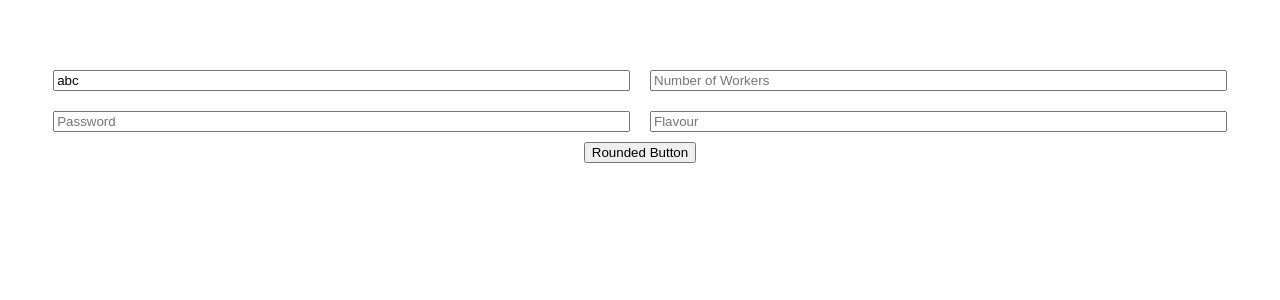
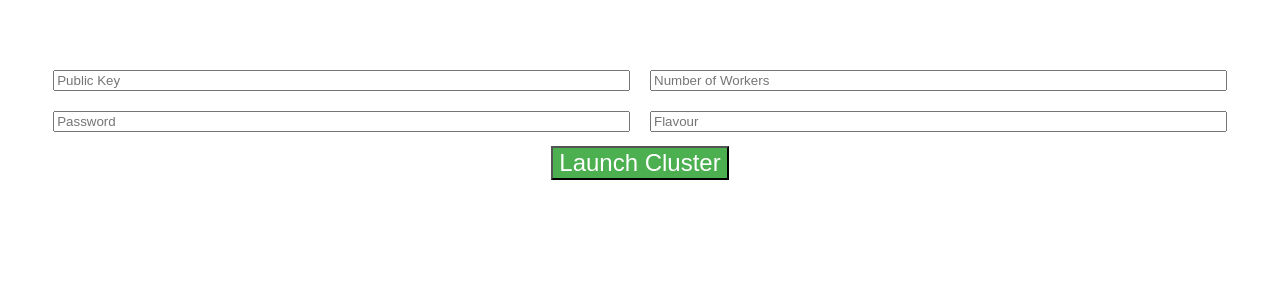
Before and after one commit to wtsi-hgi/cluster-launcher, a Vue app in the folder frontend/: page / in a window 1280 px wide. Shown: the top 300 px of the page. Built offline with nearby package versions, Linux system fonts and the light colour scheme.

Commit message:
Pushed frontend changes

```diff
--- a/frontend/package.json
+++ b/frontend/package.json
@@ -8,9 +8,9 @@
     "lint": "vue-cli-service lint"
   },
   "dependencies": {
+    "axios": "^0.21.0",
     "core-js": "^3.6.5",
-    "vue": "^2.6.11",
-    "vuetify": "^2.3.18"
+    "vue": "^2.6.11"
   },
   "devDependencies": {
     "@vue/cli-plugin-babel": "~4.5.0",
--- a/frontend/src/App.vue
+++ b/frontend/src/App.vue
@@ -1,24 +1,22 @@
 <template>
   <div id="app">
-    <input type="publicKey" v-model="pkey" placeholder="Public-Key">
+    <input type="publicKey" v-model="pkey" placeholder="Public Key">
     <input type="numOfWorkers" v-model="workers" placeholder="Number of Workers">
     <input type="pass" v-model="password" placeholder="Password">
     <input type="flavour" v-model="flavour" placeholder="Flavour">
-    <button rounded> Rounded Button </button>
+    <v-button :pubkey=this.pkey :workers=this.workers :password=this.password :flavor=this.flavour> Launch Cluster </v-button>
   </div>
 </template>
 
 <script>
-import Vue from 'vue'
-import Vuetify from 'vuetify';
-
-Vue.use(Vuetify);
-
+  import Button from './components/Button.vue'
   export default {
     name: 'App',
-  components: {},
+    components: {
+      'v-button': Button
+    },
     data: () => ({
-    pkey:     'abc',
+      pkey:     '',
       workers:  '',
       password: '',
       flavour:  ''
@@ -40,15 +38,16 @@ input[type=flavour] {
     margin: 10px;
   }
   input[type=publicKey] {
-  width:45%;
-  margin: 10px;
+    width: 45%;
+    margin:10px;
   }
   input[type=numOfWorkers] {
-  width:45%;
+    width: 45%;
     margin: 10px;
   }
   input[type=pass] {
-  width:45%;
+    width: 45%;
     margin: 10px;
   }
+
 </style>
--- /dev/null
+++ b/frontend/src/components/Button.vue
@@ -0,0 +1,38 @@
+<template>
+<button @click="onClick" class="Button">
+  <slot>Button</slot>
+</button>
+</template>
+
+<script>
+  import axios from 'axios'
+  export default {
+    props: {
+      pubkey: {required: true, type:String},
+      workers: {required: true, type:String},
+      password: {required: true, type:String},
+      flavor: {required: true, type:String}
+    },
+    methods: {
+      onClick: function() {
+        if (this.pubkey != '' && this.workers != '' && this.password != '' && this.flavor != '') {
+          const requestOptions = { title: "VUE TEST" };
+          axios.get("http://172.27.17.127:5000/hail/frontend", requestOptions)
+            .then(response => this.requestOptionsID = response.data.id);
+          console.log(this.workers)
+        }
+      }
+    }
+  }
+</script>
+
+<style>
+.Button{
+  font-size:24px;
+  color: white;
+  margin: 4px 2px;
+  text-align: center;
+  display: inline-block;
+  background-color: #4CAF50;
+}
+</style>
--- a/frontend/src/main.js
+++ b/frontend/src/main.js
@@ -1,13 +1,10 @@
 import Vue from 'vue'
 import App from './App.vue'
-import Vuetify from 'vuetify';
 
-Vue.use(Vuetify);
 Vue.config.productionTip = false
 
 new Vue({
   el: "#app",
-  vuetify : new Vuetify(),
   components: { App },
   template: "<App/>"
 })
```
Also changed, not shown: 1 other file (tests, documents, lock files or other folders). Lines whose indentation alone changed are shown as unchanged.
